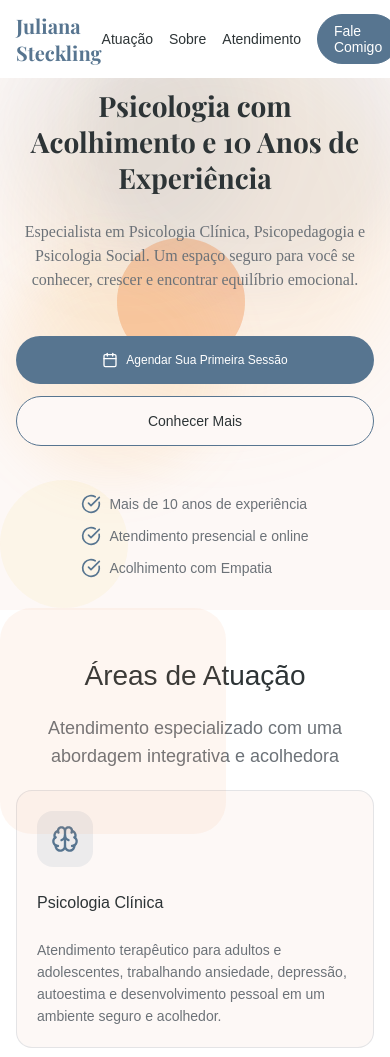
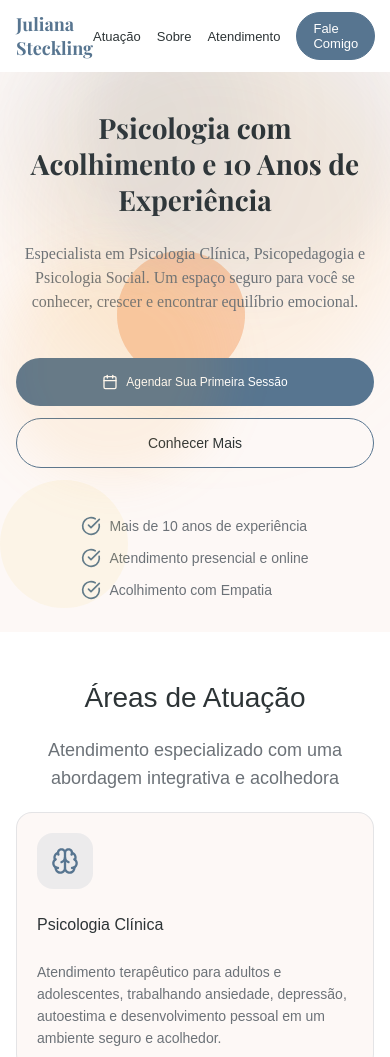
Before and after one commit to WilianSteckling/psicologa-juliana, a plain HTML site: page index.html in a window 390 px wide. Shown: the top 1057 px of the page. Drawn offline with nearby package versions, Linux system fonts and the light colour scheme.

Commit message:
Love Jesus

```diff
--- a/index.html
+++ b/index.html
@@ -21,7 +21,7 @@
 </header>
 
 <div class="app">
-  <div class="section5" id="hero">
+  <div class="section5 scroll-reveal" id="hero">
     <div class="container29">
       <div class="container30"></div>
       <div class="container31"></div>
@@ -181,7 +181,7 @@
       </div>
     </div>
   </div>
-  <div class="section" id="atuacao">
+  <div class="section scroll-reveal" id="atuacao">
     <div class="container">
       <div class="heading-2">
         <div class="reas-de-atua-o">Áreas de Atuação</div>
@@ -193,7 +193,7 @@
       </div>
     </div>
     <div class="container2">
-      <div class="card">
+      <div class="card scroll-reveal" data-reveal-delay="0ms">
         <div class="app2">
           <svg
             class="icon"
@@ -272,7 +272,7 @@
           </div>
         </div>
       </div>
-      <div class="card2">
+      <div class="card2 scroll-reveal" data-reveal-delay="120ms">
         <div class="app5">
           <svg
             class="icon2"
@@ -316,7 +316,7 @@
           </div>
         </div>
       </div>
-      <div class="card3">
+      <div class="card3 scroll-reveal" data-reveal-delay="240ms">
         <div class="app8">
           <svg
             class="icon3"
@@ -368,7 +368,7 @@
       </div>
     </div>
   </div>
-  <div class="section2" id="sobre">
+  <div class="section2 scroll-reveal" id="sobre">
     <div class="container3">
       <div class="container4">
         <div class="paragraph2">
@@ -545,7 +545,7 @@
   </div>
 
 
- <div class="section3" id="como-funciona">
+ <div class="section3 scroll-reveal" id="como-funciona">
     <div class="container">
       <div class="heading-2">
         <div class="como-funciona-o-atendimento">
@@ -560,7 +560,7 @@
       </div>
     </div>
     <div class="container11">
-      <div class="container12">
+      <div class="container12 scroll-reveal" data-reveal-delay="0ms">
         <div class="container13">
           <div class="text5">
             <div class="_1">1</div>
@@ -577,7 +577,7 @@
           </div>
         </div>
       </div>
-      <div class="container14">
+      <div class="container14 scroll-reveal" data-reveal-delay="120ms">
         <div class="container15">
           <div class="text5">
             <div class="_2">2</div>
@@ -594,7 +594,7 @@
           </div>
         </div>
       </div>
-      <div class="container16">
+      <div class="container16 scroll-reveal" data-reveal-delay="240ms">
         <div class="container17">
           <div class="text5">
             <div class="_3">3</div>
@@ -612,7 +612,7 @@
         </div>
       </div>
     </div>
-    <div class="container18">
+    <div class="container18 scroll-reveal">
       <div class="container19">
         <div class="container20">
           <svg
@@ -650,7 +650,7 @@
     </div>
   </div>
 
-  <div class="section4" id="contato">
+  <div class="section4 scroll-reveal" id="contato">
     <div class="container22">
         <div class="heading-2">
             <div class="vamos-conversar">Vamos Conversar?</div>
--- a/script.js
+++ b/script.js
@@ -92,3 +92,90 @@ document.addEventListener('DOMContentLoaded', function() {
         });
     }
 });
+
+// Scroll Reveal com Intersection Observer
+document.addEventListener('DOMContentLoaded', () => {
+  const prefersReduce = window.matchMedia('(prefers-reduced-motion: reduce)').matches;
+
+  // Seletores que queremos animar automaticamente
+  const autoSelectors = [
+    // Seções principais
+    '.section', '.section2', '.section3', '.section4', '.section5', '.section6',
+    // Títulos
+    '.heading-1', '.heading-2', '.heading-22', '.heading-3', '.heading-4',
+    '.como-funciona-o-atendimento', '.vamos-conversar', '.o-que-dizem-meus-pacientes',
+    // Cards principais
+    '.card', '.card2', '.card3', '.card4', '.card5', '.card6', '.card7',
+    // Containers de etapas e conteúdo
+    '.container12', '.container14', '.container16', '.container18',
+    // Container de áreas (se quiser animar a seção inteira, não os cards individuais)
+    '.container2 > .card', '.container2 > .card2', '.container2 > .card3',
+    // Container de depoimentos
+    '.container49 > .card5', '.container49 > .card6', '.container49 > .card7'
+  ];
+
+  // Coleta elementos já marcados explicitamente no HTML
+  const explicit = Array.from(document.querySelectorAll('.scroll-reveal'));
+
+  // Coleta elementos baseados nos seletores automáticos
+  const autos = autoSelectors
+    .flatMap(sel => {
+      try {
+        return Array.from(document.querySelectorAll(sel));
+      } catch (e) {
+        console.warn('Seletor inválido:', sel);
+        return [];
+      }
+    })
+    .filter(el => !el.classList.contains('scroll-reveal'))
+    .filter((el, index, self) => self.indexOf(el) === index); // Remove duplicatas
+
+  const allTargets = [...explicit, ...autos];
+
+  // Debug: mostra quantos elementos serão animados
+  console.log(`Scroll Reveal: ${allTargets.length} elementos serão animados`);
+
+  if (!allTargets.length) {
+    console.warn('Nenhum elemento encontrado para scroll reveal');
+    return;
+  }
+
+  // Se o usuário prefere movimento reduzido, mostra tudo imediatamente
+  if (prefersReduce) {
+    allTargets.forEach(el => el.classList.add('revealed'));
+    console.log('Prefers-reduced-motion ativo: elementos revelados sem animação');
+    return;
+  }
+
+  // Adiciona a classe base aos elementos automáticos
+  autos.forEach(el => el.classList.add('scroll-reveal'));
+
+  // Configura o observer
+  const observer = new IntersectionObserver((entries, obs) => {
+    entries.forEach(entry => {
+      if (entry.isIntersecting) {
+        const el = entry.target;
+
+        // Suporte a delay via atributo data-reveal-delay
+        const delay = el.getAttribute('data-reveal-delay');
+        if (delay) {
+          el.style.transitionDelay = delay;
+        }
+
+        // Adiciona a classe revealed para ativar a animação
+        el.classList.add('revealed');
+
+        // Para de observar este elemento (anima apenas uma vez)
+        obs.unobserve(el);
+      }
+    });
+  }, {
+    threshold: 0.1, // 10% do elemento visível
+    rootMargin: '0px 0px -50px 0px' // Começa a animar um pouco antes
+  });
+
+  // Observa todos os elementos
+  allTargets.forEach(el => observer.observe(el));
+
+  console.log('Scroll Reveal ativado! Role a página para ver o efeito.');
+});
--- a/style.css
+++ b/style.css
@@ -2130,7 +2130,6 @@ body {
     font-size: 14px;
 }
 
-/* Cores específicas para hover (você já tinha algo similar, mas vamos simplificar usando as novas classes) */
 .cta-link.whatsapp:hover {
     border-color: #25D366;
     background: rgba(37, 211, 102, 0.05);
@@ -2145,14 +2144,41 @@ body {
 }
 
 
+/* ============================= */
+/* ===== SCROLL REVEAL FX ===== */
+/* ============================= */
+
+/* Estado inicial: elemento oculto e levemente deslocado para baixo */
+.scroll-reveal {
+  opacity: 0;
+  transform: translateY(20px);
+  transition: opacity 0.8s cubic-bezier(0.25, 0.46, 0.45, 0.94),
+              transform 0.8s cubic-bezier(0.25, 0.46, 0.45, 0.94);
+  will-change: opacity, transform;
+}
+
+/* Estado revelado: totalmente visível e no lugar */
+.scroll-reveal.revealed {
+  opacity: 1;
+  transform: translateY(0);
+}
+
+/* Acessibilidade: respeita redução de movimento do sistema */
+@media (prefers-reduced-motion: reduce) {
+  .scroll-reveal {
+    opacity: 1 !important;
+    transform: none !important;
+    transition: none !important;
+  }
+}
+
+
 /* ======================================= */
 /* ====== RESPONSIVIDADE (MOBILE) ====== */
 /* ======================================= */
 
 /* --- TABLET E DISPOSITIVOS MENORES (até 768px) --- */
 @media (max-width: 768px) {
-
-    /* AJUSTES GLOBAIS */
     .app {
         max-width: 100%;
         padding: 0;
@@ -2174,7 +2200,8 @@ body {
 
     /* SEÇÃO HERO */
     .section5 {
-        padding-top: calc(56px + 48px);
+    /* Aumentado para maior afastamento do header fixo no mobile/tablet */
+    padding-top: 130px; /* antes: calc(56px + 48px) */
         padding-bottom: 48px;
         min-height: auto;
     }
@@ -2207,6 +2234,20 @@ body {
         flex-direction: column;
         gap: 16px;
     }
+
+    /* OCULTAR BLOB DE FUNDO NO MOBILE */
+    .container56 {
+        display: none;
+    }
+
+  /* HEADER - TIPOGRAFIA (TABLET E MOBILE) */
+  .logo {
+    font-size: 10px;
+  }
+
+  .nav-menu a {
+    font-size: 12px;
+  }
 
     /* SEÇÃO ÁREAS DE ATUAÇÃO */
     .container2 {
@@ -2583,6 +2624,11 @@ body {
 /* --- SMARTPHONES PEQUENOS (até 480px) --- */
 @media (max-width: 480px) {
 
+    /* OCULTAR BLOB DE FUNDO NO MOBILE */
+    .container56 {
+        display: none;
+    }
+
     /* PADDING REDUZIDO PARA TELAS MUITO PEQUENAS */
     .section,
     .section2,
@@ -2596,7 +2642,8 @@ body {
 
     /* SEÇÃO HERO - AJUSTES MAIS AGRESSIVOS */
     .section5 {
-        padding-top: calc(56px + 32px);
+    /* Afastamento otimizado para header menor em smartphones */
+    padding-top: 110px; /* antes: calc(56px + 32px) */
         padding-bottom: 32px;
     }
 
@@ -2797,17 +2844,17 @@ body {
         padding: 0 16px;
     }
 
-    .logo {
-        font-size: 20px;
-    }
+  .logo {
+    font-size: 18px;
+  }
 
     .nav-menu {
         gap: 16px;
     }
 
-    .nav-menu a {
-        font-size: 14px;
-    }
+  .nav-menu a {
+    font-size: 13px;
+  }
 
     /* CONTAINER HERO */
     .container35 {
```
